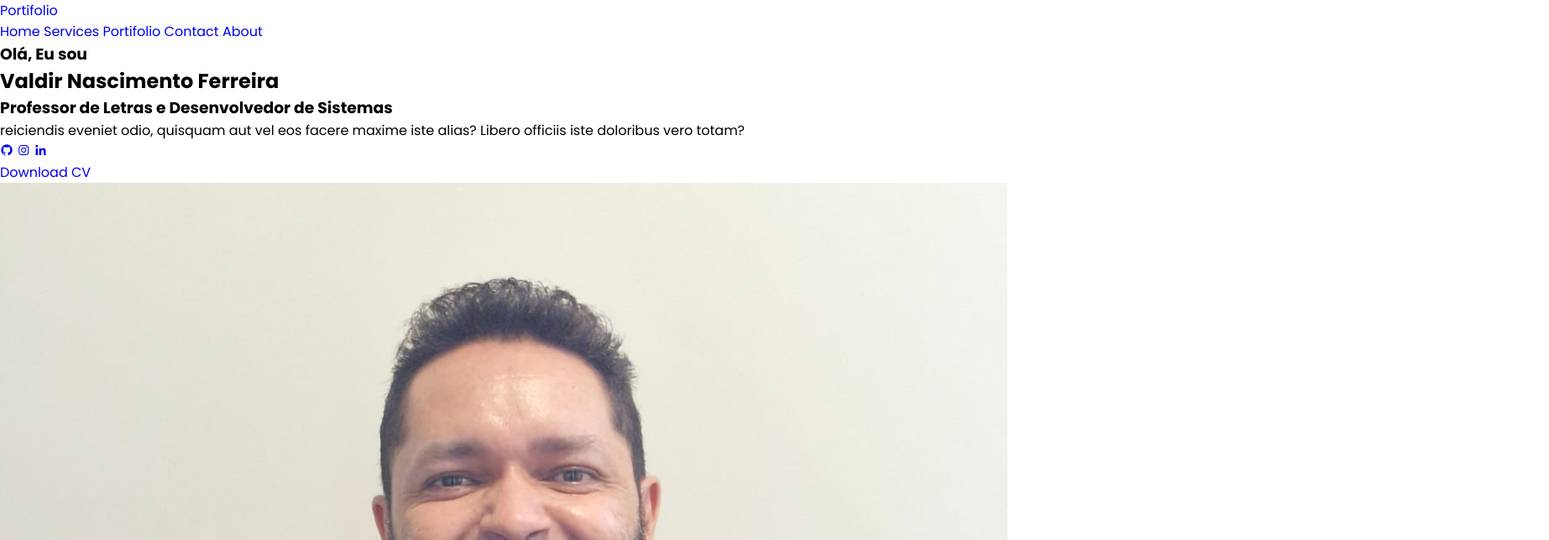
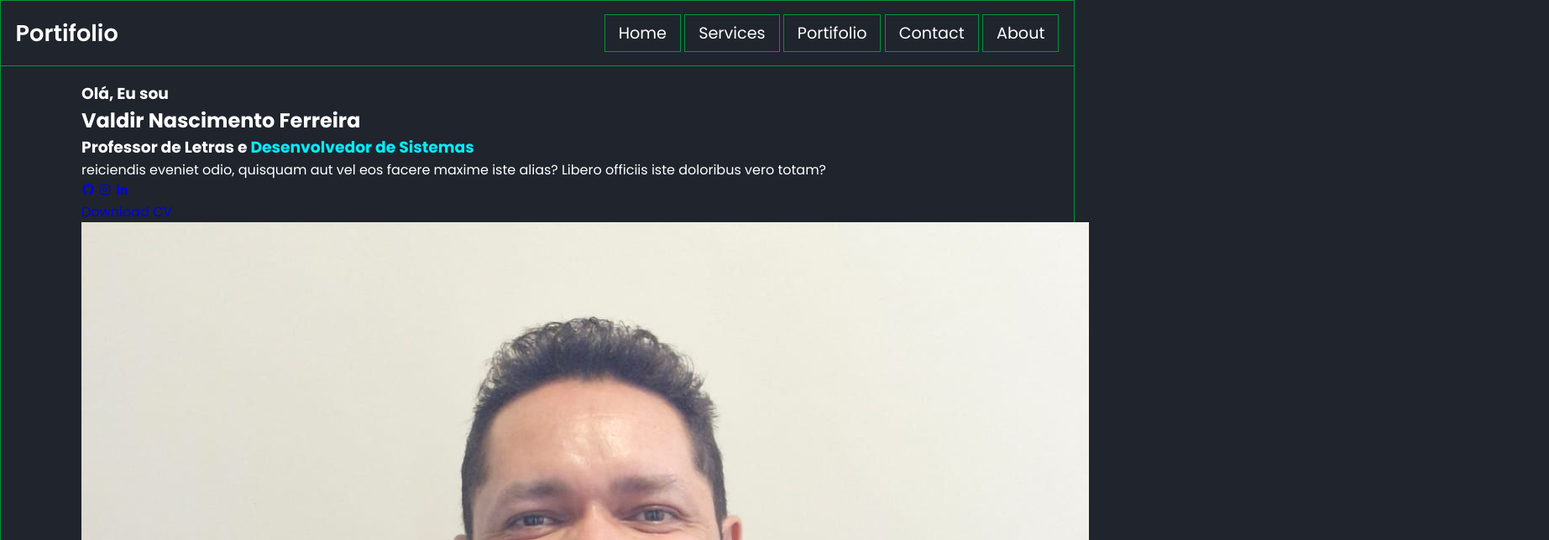
Before and after one commit to ValdirDEV143/LandingPageValdirNascimento, a plain HTML site: page inde.html in a window 1280 px wide. Shown: the top 644 px of the page at 84% size, 1845 px wide, since content can reach past the window. Drawn offline with nearby package versions, Linux system fonts and the light colour scheme.

Commit message:
task7
Parei as 15h37 continuo com a magica do CSS!

```diff
--- a/CSS/style.css
+++ b/CSS/style.css
@@ -32,3 +32,54 @@ html {
     font-family: 'Poppins', sans-serif;
     font-size: 16px;
 }
+
+body {
+    background-color: var(--bg-color-01);
+    color: var(--text-color)
+}
+
+header {
+    position: fixed;
+    top:0;
+    left: 0;
+    width: 100%;
+    padding: 1.1rem;
+    background-color: var(--bg-color-01);
+    display: flex;
+    justify-content: space-between;
+    align-items: center;
+    z-index: 100;
+
+    border: solid 1px var(--color-02);
+}
+
+.logo {
+    font-size: 1.7rem;
+    color: var(--text-color);
+    font-weight: 600;
+    cursor: default;
+}
+
+.nav a {
+    font-size: 1.2rem;
+    color: var(--text-color);
+    padding: 0.5rem 1rem;
+    transition: 0.4s;
+
+    border: solid 1px var(--color-02)
+}
+
+.nav a :hover{
+    color: var(--main-color);
+}
+
+section {
+    min-height: 100vh;
+    padding: 6rem 6rem 2rem;
+
+    border: solid 1px var(--color-02)
+}
+
+span {
+    color: var(--main-color);
+}
```
